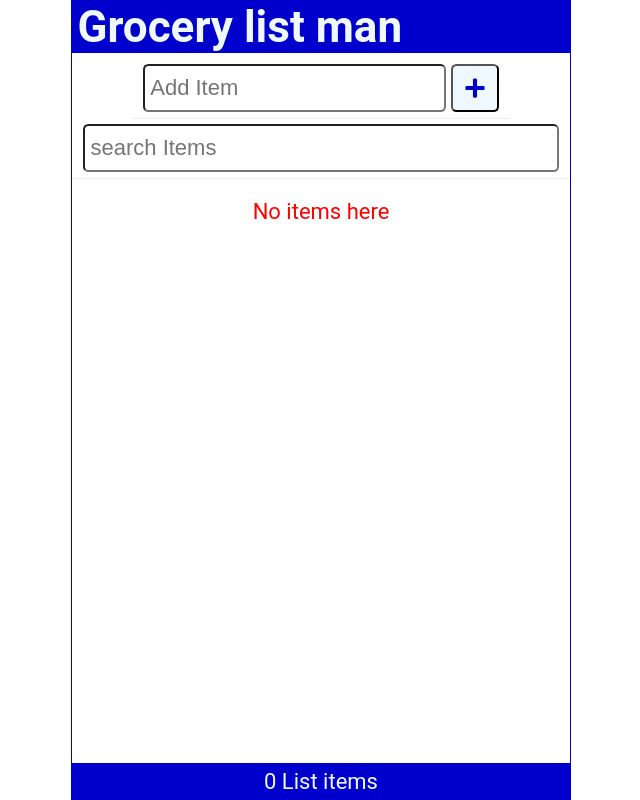
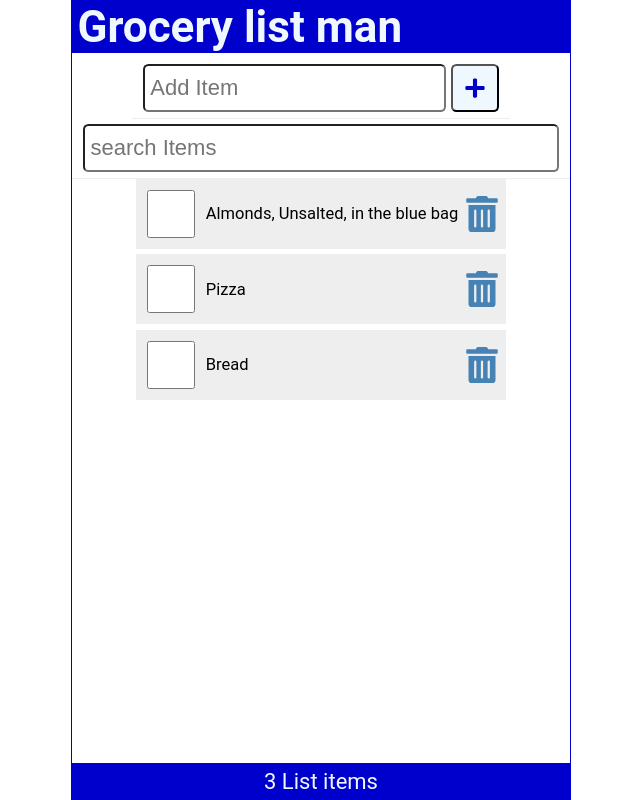
Before and after one commit to freddy24-7/ReactoverviewDaveGray, a React (Create React App) app: page / in a window 1280 px wide. Shown: the whole page, without its empty margins (319-959 px from the left). Built offline with nearby package versions, Linux system fonts and the light colour scheme; data requests are answered from the project's data file.

Commit message:
adding useEffect for API call

```diff
--- /dev/null
+++ b/data/db.json
@@ -0,0 +1,19 @@
+{
+  "items": [
+    {
+      "id": 1,
+      "checked": false,
+      "item": "Almonds, Unsalted, in the blue bag"
+    },
+    {
+      "id": 2,
+      "checked": false,
+      "item": "Pizza"
+    },
+    {
+      "id": 3,
+      "checked": false,
+      "item": "Bread"
+    }
+  ]
+}
--- a/src/App.js
+++ b/src/App.js
@@ -11,20 +11,36 @@
 //refer components on devtools
 
 function App() {
+    const API_URL = "http://localhost:3500/items";
 
-    const [items, setItems] = useState(JSON.parse(localStorage.getItem("shoppinglist")) || []);
+    const [items, setItems] = useState([]);
     const [newItem, setNewItem] = useState("");
     //2 (after making search component)setting state for search
     const [search, setSearch] = useState("");
+    const [fetchError, setFetchError] = useState(null);
+    const [isLoading, setIsLoading] = useState(true);
 
+    //Below is good for making ajax calls
+    useEffect(() => {
+        const fetchItems = async () => {
+            try {
+                const response = await fetch(API_URL);
+                if (!response.ok) throw Error("Did not receive expected data")
+                const listItems = await response.json();
+                console.log(listItems);
+                setItems(listItems);
+                setFetchError(null);
+            } catch (error) {
+                setFetchError(error.message);
+            } finally {
+                setIsLoading(false);
+            }
+        }
+        setTimeout(async () => {
+            fetchItems();
+        }, 2000);
 
-    console.log("before useEffect")
-
-    useEffect(() => {
-        localStorage.setItem("shoppinglist", JSON.stringify(items));
-    },[items]);
-
-    console.log("after usEffect")
+    },[]);
 
     const addItem = (item) => {
         const id = items.length ? items[items.length - 1].id + 1 : 1;
@@ -73,11 +89,15 @@
             search={search}
             setSearch={setSearch}
         />
-      <Content
+        <main>
+            {isLoading && <p>Loading Items...</p>}
+            {fetchError && <p style={{ color: "red" }}>{`Error: ${fetchError}`}</p>}
+            { !fetchError && !isLoading && <Content
           items={items.filter((item) => item.item.toLowerCase().includes(search.toLowerCase()))}
           handleCheck={handleCheck}
           handleDelete={handleDelete}
-      />
+        />}
+        </main>
       <Footer length={items.length}/>
     </div>
   );
--- a/src/Content.js
+++ b/src/Content.js
@@ -8,7 +8,7 @@
 const Content = ({items, handleCheck, handleDelete}) => {
 
     return (
-        <main>
+        <>
             {items.length ? (
                 <ItemList
                     items={items}
@@ -23,7 +23,7 @@
                 }}
                 >No items here</p>
             )}
-        </main>
+        </>
     );
 };
 
```
